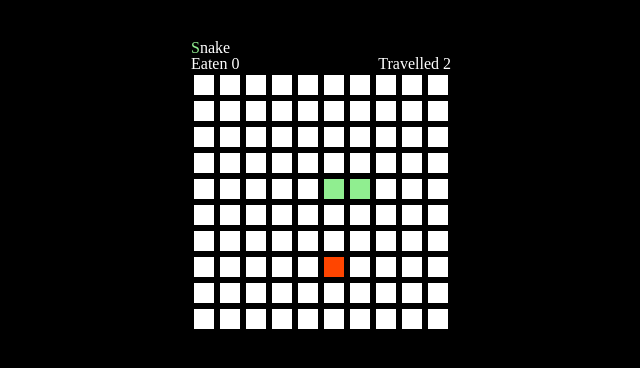
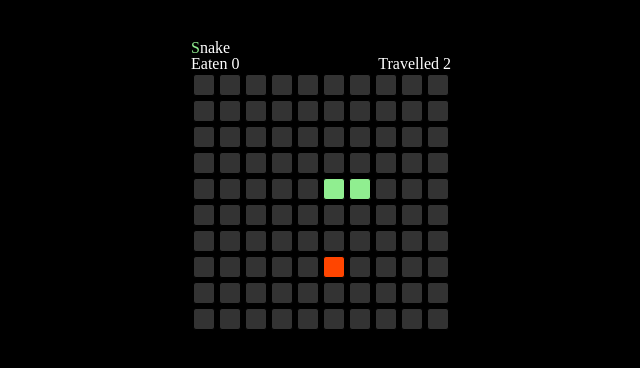
Before and after one commit to gerbilsinspace/snake, a Vue app: page / in a window 1280 px wide. Both pictures are taken after a click on the button "Start". Shown: the top 368 px of the page, without its empty margins (319-959 px from the left). Built offline with nearby package versions, Linux system fonts and the light colour scheme; a web font is replaced by a local one.

Commit message:
change pieces to dark gray

```diff
--- a/src/components/Piece.vue
+++ b/src/components/Piece.vue
@@ -24,9 +24,10 @@ export default {
     height: 20px;
     border: 1px solid #000;
     margin: 2px;
+    border-radius: 3px;
   }
   #piece.empty {
-    background: #fff;
+    background: #333;
   }
   #piece.pellet {
     background: orangered;
```
